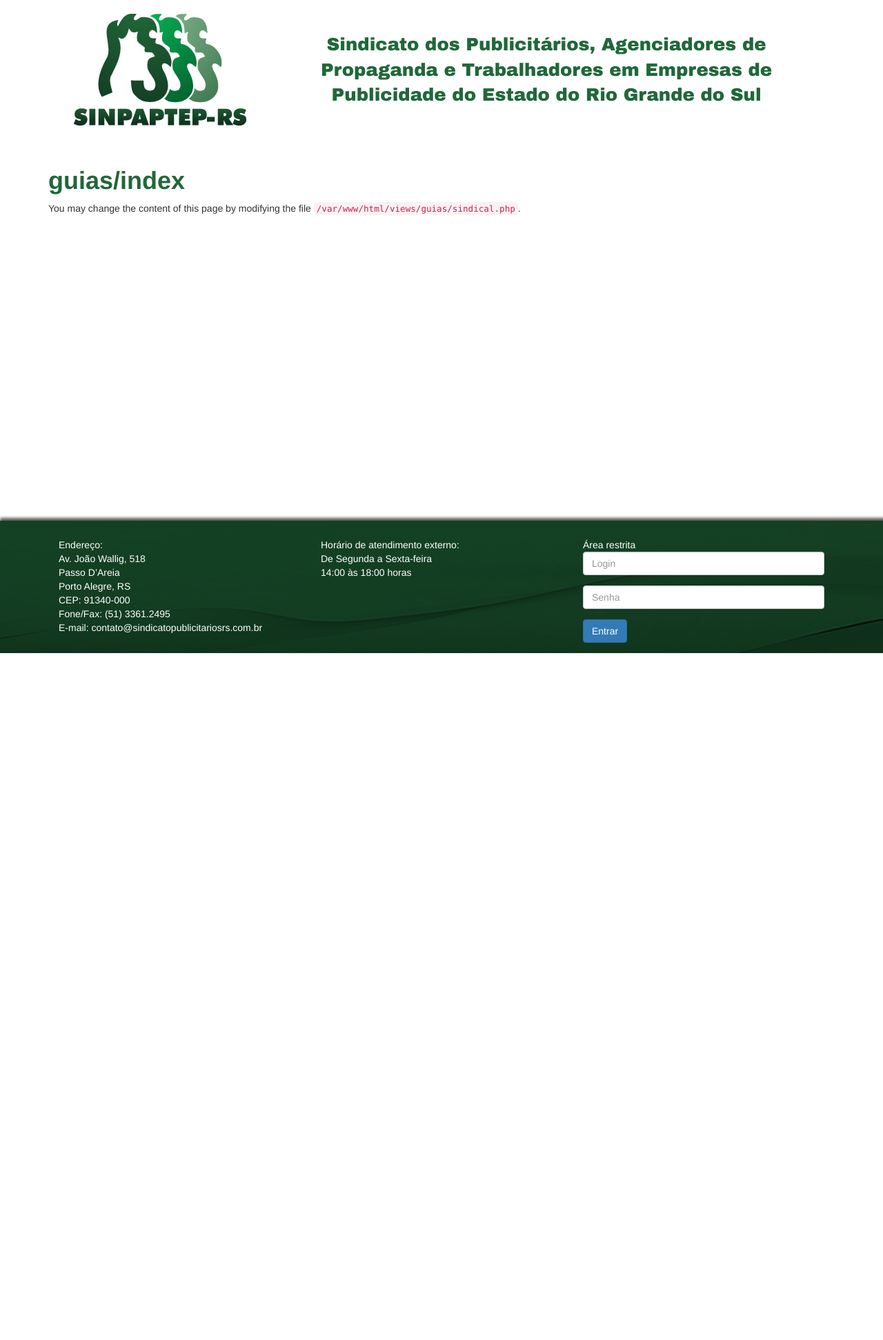
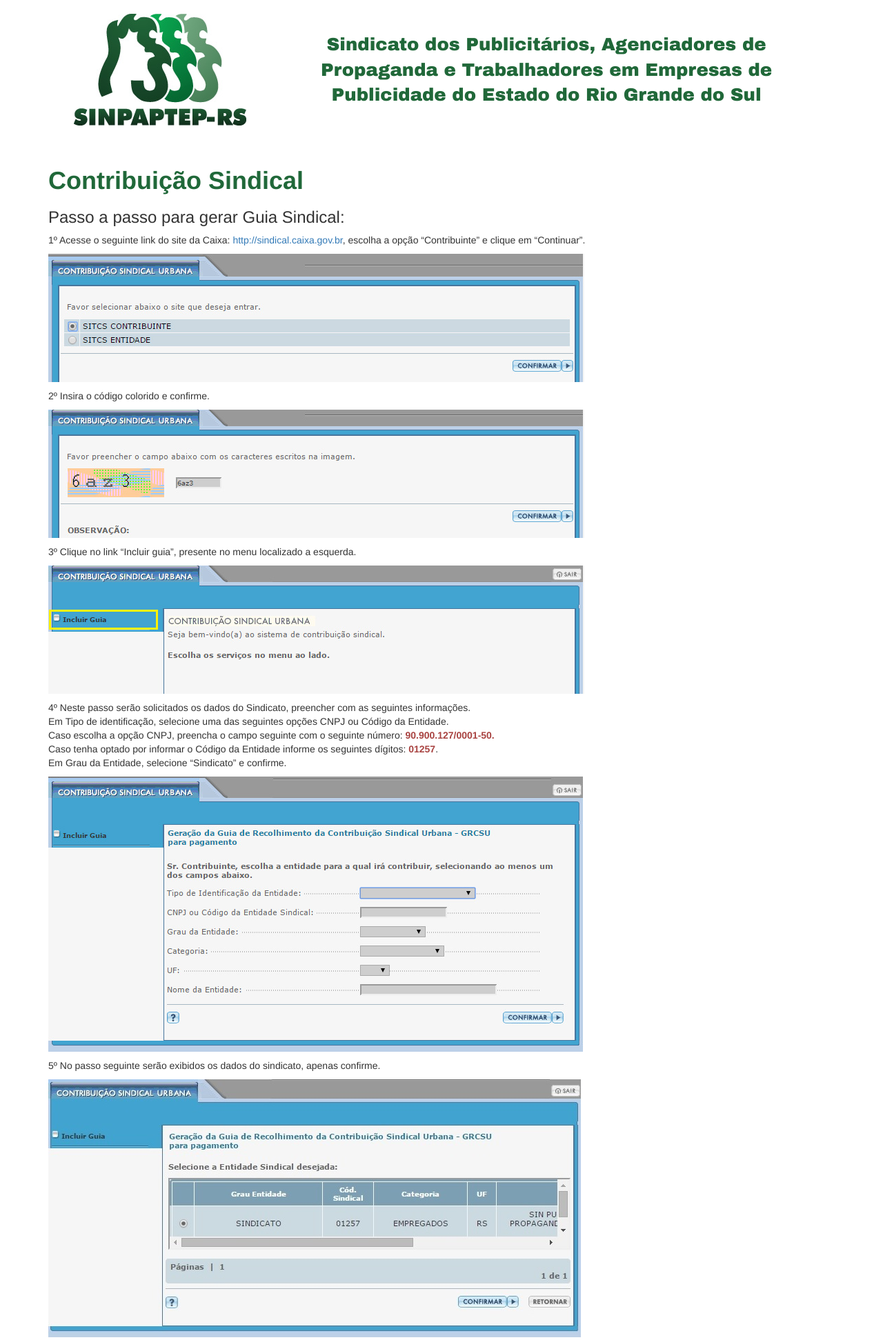
Before and after one commit to frc1983/Sinpaptep, a Yii app: template site/views/guias/sindical.php in a window 1280 px wide. Shown: the top 1943 px of the page at 69% size. Before the commit the page ends 947 px from the top, so only its background shows below. Run offline with PHP 8.4 and a stand-in for Yii, Linux system fonts and the light colour scheme; the template is opened without the code that fills it, so the values that code supplies are empty; some libraries are stand-ins or nearby versions.

Commit message:
Pagina de contribuicao sindical

```diff
--- a/site/views/guias/sindical.php
+++ b/site/views/guias/sindical.php
@@ -1,9 +1,37 @@
 <?php
 /* @var $this yii\web\View */
+
+use yii\helpers\Html
 ?>
-<h1>guias/index</h1>
-
+<h1>Contribuição Sindical</h1>
+<h3>Passo a passo para gerar Guia Sindical:</h3>
+<p>1º Acesse o seguinte link do site da Caixa: <a href='http://sindical.caixa.gov.br' target="_blank">http://sindical.caixa.gov.br</a>, escolha a opção “Contribuinte” e clique em “Continuar”.</p>
 <p>
-    You may change the content of this page by modifying
-    the file <code><?= __FILE__; ?></code>.
+    <?php echo Html::img('@web/images/passo-1.jpg', ['class' => 'img-responsive']); ?>
 </p>
+<p>2º Insira o código colorido e confirme.</p>
+<p>
+    <?php echo Html::img('@web/images/passo-2.jpg', ['class' => 'img-responsive']); ?>
+</p>
+<p>3º Clique no link “Incluir guia”, presente no menu localizado a esquerda.</p>
+<p>
+    <?php echo Html::img('@web/images/passo-3.jpg', ['class' => 'img-responsive']); ?>
+</p>
+<p>4º Neste passo serão solicitados os dados do Sindicato, preencher com as seguintes informações.<br>
+    Em Tipo de identificação, selecione uma das seguintes opções CNPJ ou Código da Entidade.<br>
+    Caso escolha a opção CNPJ, preencha o campo seguinte com o seguinte número: <strong class="text-danger">90.900.127/0001-50.</strong><br>
+    Caso tenha optado por informar o Código da Entidade informe os seguintes dígitos: <strong class="text-danger">01257</strong>.<br>
+    Em Grau da Entidade, selecione “Sindicato” e confirme.
+</p>
+<p>
+    <?php echo Html::img('@web/images/passo-4.jpg', ['class' => 'img-responsive']); ?>
+</p>
+<p>5º No passo seguinte serão exibidos os dados do sindicato, apenas confirme.</p>
+<p>
+    <?php echo Html::img('@web/images/passo-5.jpg', ['class' => 'img-responsive']); ?>
+</p>
+<p>6º Agora basta preencher o formulário com as informações solicitadas e confirmar.<br>
+    Obs: Quando for solicitado o código de atividade digitar <strong class="text-danger">942</strong>.</p>
+<p>
+    <?php echo Html::img('@web/images/passo-6.jpg', ['class' => 'img-responsive']); ?>
+</p>
```
Also changed, not shown: site/web/images/passo-1.jpg (added), site/web/images/passo-2.jpg (added), site/web/images/passo-3.jpg (added), site/web/images/passo-4.jpg (added), site/web/images/passo-5.jpg (added), site/web/images/passo-6.jpg (added).
